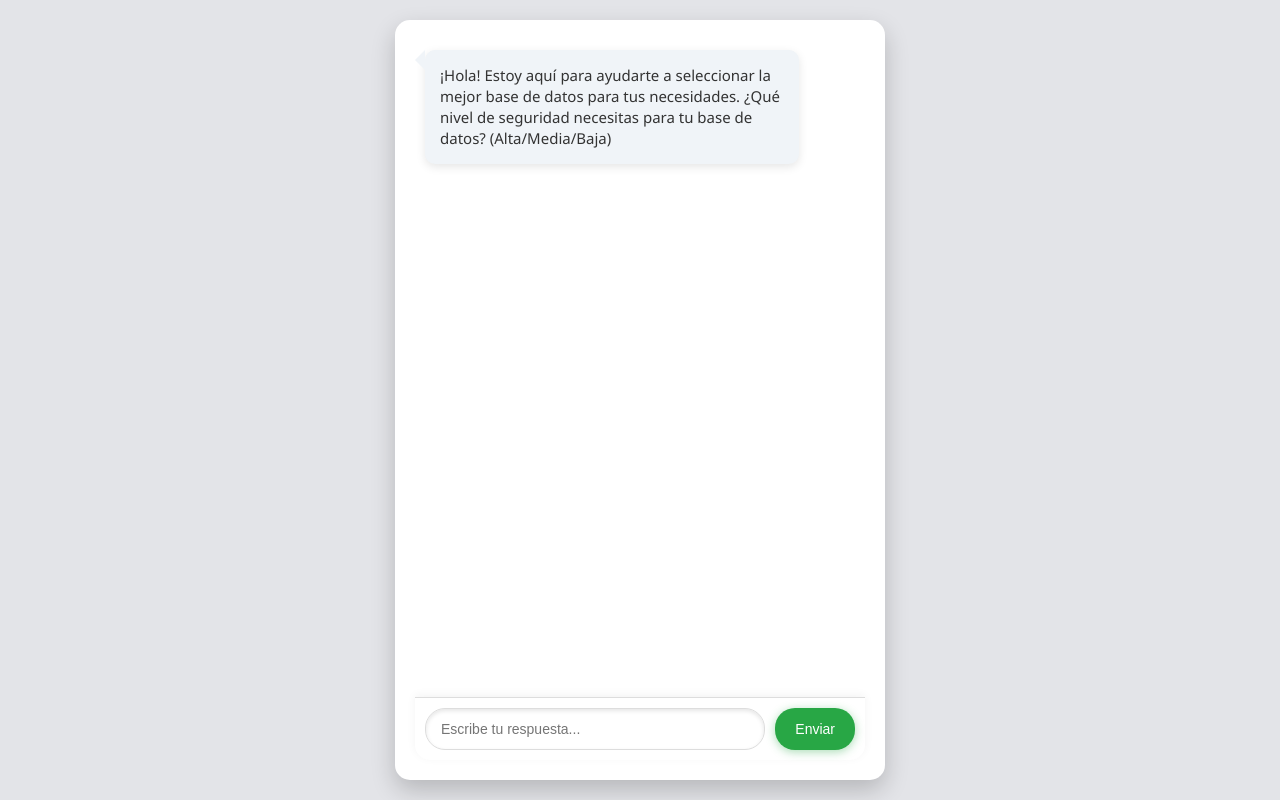
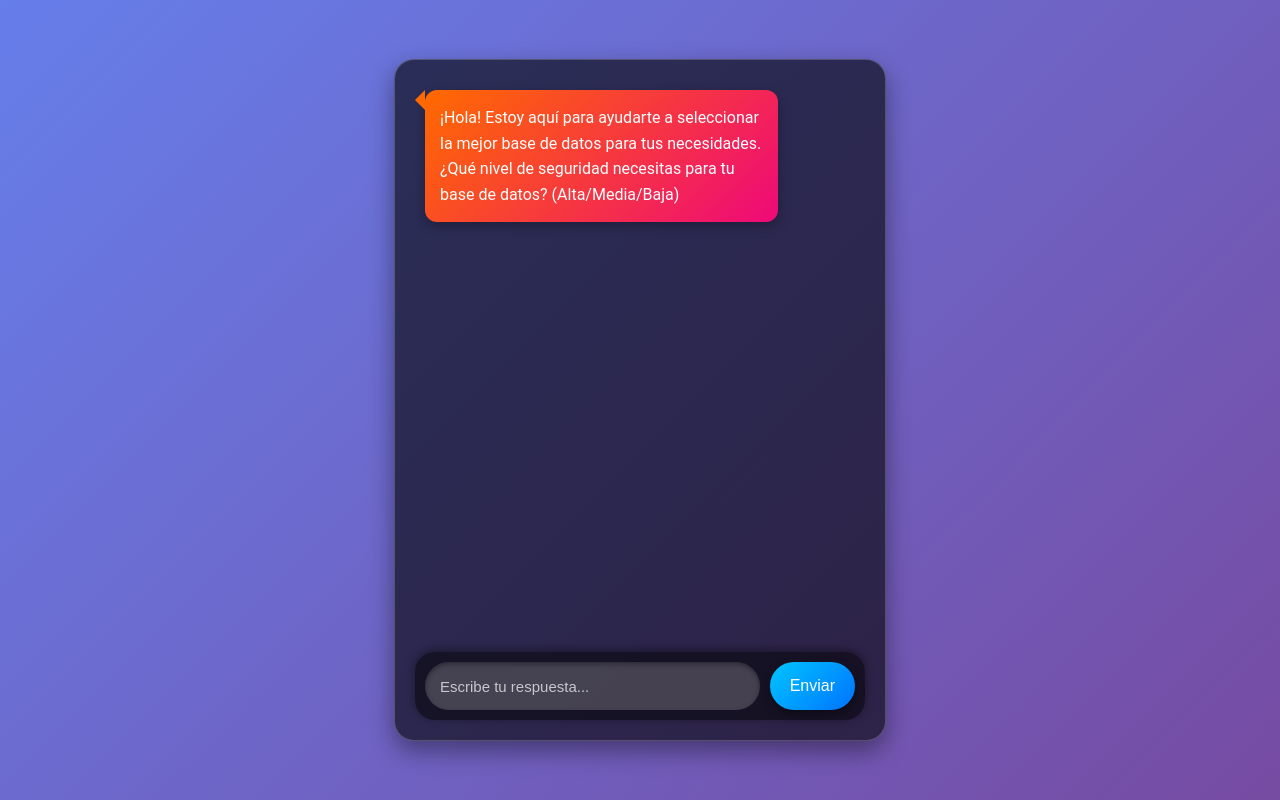
Before and after one commit to J1sh1r0/API, a plain HTML site: page Parcial 1/EXPERIMENTO/BD.html in a window 1280 px wide. Drawn offline with Linux system fonts and the light colour scheme.

Commit message:
Actualizacion

```diff
--- a/Parcial 1/EXPERIMENTO/BD.html
+++ b/Parcial 1/EXPERIMENTO/BD.html
@@ -6,9 +6,9 @@
     <title>Chatbot Selección de Base de Datos</title>
     <style>
         body {
-            font-family: 'Segoe UI', Tahoma, Geneva, Verdana, sans-serif;
-            background-color: #e3e4e8;
-            color: #333;
+            font-family: 'Roboto', sans-serif;
+            background: linear-gradient(135deg, #667eea, #764ba2);
+            color: #fff;
             display: flex;
             justify-content: center;
             align-items: center;
@@ -16,19 +16,21 @@
             margin: 0;
             padding: 20px;
             box-sizing: border-box;
+            overflow: hidden;
         }
 
         .chat-container {
             width: 100%;
             max-width: 450px;
-            background: #ffffff;
+            background: rgba(0, 0, 0, 0.6);
             padding: 20px;
-            border-radius: 15px;
-            box-shadow: 0 10px 25px rgba(0, 0, 0, 0.2);
+            border-radius: 20px;
+            box-shadow: 0 10px 25px rgba(0, 0, 0, 0.4);
             display: flex;
             flex-direction: column;
             justify-content: space-between;
-            height: 90vh;
+            height: 80vh;
+            border: 1px solid rgba(255, 255, 255, 0.2);
         }
 
         .chat-box {
@@ -37,22 +39,33 @@
             padding: 10px;
             display: flex;
             flex-direction: column;
-            gap: 10px;
+            gap: 15px;
+            scrollbar-width: thin;
+            scrollbar-color: #764ba2 transparent;
+        }
+
+        .chat-box::-webkit-scrollbar {
+            width: 8px;
+        }
+
+        .chat-box::-webkit-scrollbar-thumb {
+            background: #764ba2;
+            border-radius: 10px;
         }
 
         .chat-message {
             padding: 15px;
-            border-radius: 10px;
-            line-height: 1.4;
-            font-size: 15px;
+            border-radius: 12px;
+            line-height: 1.6;
+            font-size: 16px;
             word-wrap: break-word;
-            max-width: 80%;
-            box-shadow: 0 3px 10px rgba(0, 0, 0, 0.1);
+            max-width: 75%;
+            box-shadow: 0 4px 12px rgba(0, 0, 0, 0.3);
             position: relative;
         }
 
         .chatbot {
-            background-color: #f0f4f8;
+            background: linear-gradient(135deg, #ff6a00, #ee0979);
             align-self: flex-start;
         }
 
@@ -62,12 +75,12 @@
             top: 0;
             left: -10px;
             border-top: 10px solid transparent;
-            border-right: 10px solid #f0f4f8;
+            border-right: 10px solid #ff6a00;
             border-bottom: 10px solid transparent;
         }
 
         .user {
-            background-color: #007BFF;
+            background: linear-gradient(135deg, #36d1dc, #5b86e5);
             color: #fff;
             align-self: flex-end;
             text-align: right;
@@ -79,63 +92,57 @@
             top: 0;
             right: -10px;
             border-top: 10px solid transparent;
-            border-left: 10px solid #007BFF;
+            border-left: 10px solid #36d1dc;
             border-bottom: 10px solid transparent;
         }
 
         .input-container {
             display: flex;
             padding: 10px;
-            background-color: #ffffff;
-            border-top: 1px solid #ddd;
-            border-radius: 0 0 15px 15px;
-            box-shadow: 0 -2px 10px rgba(0, 0, 0, 0.05);
+            background: rgba(0, 0, 0, 0.5);
+            border-radius: 20px;
+            box-shadow: 0 -2px 10px rgba(0, 0, 0, 0.4);
             width: 100%;
             box-sizing: border-box;
         }
 
         input[type="text"] {
             flex: 1;
-            padding: 12px 15px;
-            border-radius: 20px;
-            border: 1px solid #ddd;
-            font-size: 14px;
-            box-shadow: inset 0 2px 4px rgba(0, 0, 0, 0.1);
+            padding: 15px;
+            border-radius: 25px;
+            border: none;
+            font-size: 15px;
+            background: rgba(255, 255, 255, 0.2);
+            color: #fff;
+            box-shadow: inset 0 2px 5px rgba(0, 0, 0, 0.4);
+            outline: none;
+            transition: background 0.3s ease;
+        }
+
+        input[type="text"]::placeholder {
+            color: rgba(255, 255, 255, 0.7);
+        }
+
+        input[type="text"]:focus {
+            background: rgba(255, 255, 255, 0.3);
         }
 
         button {
-            padding: 12px 20px;
+            padding: 15px 20px;
             margin-left: 10px;
-            background-color: #28a745;
+            background: linear-gradient(135deg, #00c6ff, #0072ff);
             color: white;
             border: none;
-            border-radius: 20px;
+            border-radius: 25px;
             cursor: pointer;
-            font-size: 14px;
-            box-shadow: 0 2px 10px rgba(40, 167, 69, 0.4);
-            transition: background-color 0.3s ease;
+            font-size: 16px;
+            box-shadow: 0 4px 10px rgba(0, 0, 0, 0.4);
+            transition: transform 0.3s ease, background 0.3s ease;
         }
 
         button:hover {
-            background-color: #218838;
-        }
-
-        /* Estilo para la barra de desplazamiento */
-        ::-webkit-scrollbar {
-            width: 8px;
-        }
-
-        ::-webkit-scrollbar-track {
-            background: #f1f1f1;
-        }
-
-        ::-webkit-scrollbar-thumb {
-            background: #888;
-            border-radius: 10px;
-        }
-
-        ::-webkit-scrollbar-thumb:hover {
-            background: #555;
+            transform: scale(1.05);
+            background: linear-gradient(135deg, #0072ff, #00c6ff);
         }
     </style>
 </head>
```
Also changed, not shown: Parcial 1/Recepcion de Datos/index.js (added, +23 -0 lines), Parcial 1/Recepcion de Datos/package.json (added, +16 -0 lines), Parcial 1/Restric_REST/Restriccion.md (added), 2 other files.
